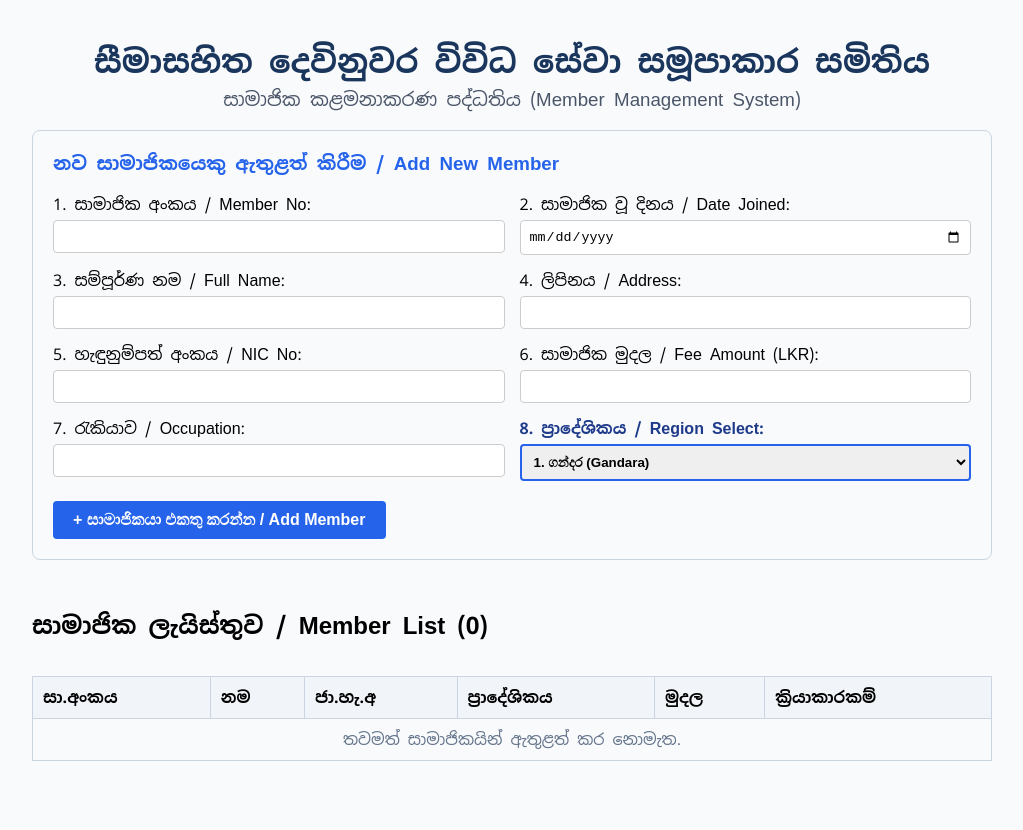
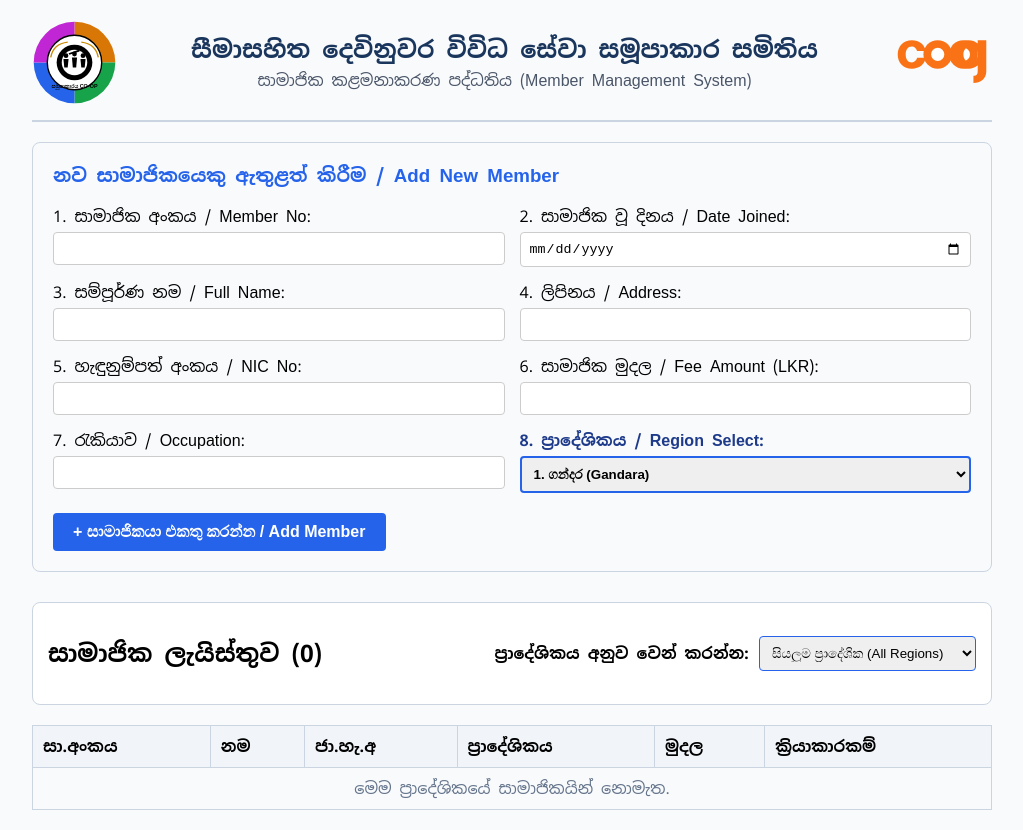
Before and after one commit to freeshihanshihan-lgtm/coop-member-system-New, a Next.js app: page / in a window 1280 px wide. Shown: the whole page, without its empty margins (128-1151 px from the left). Before the commit the page ends 800 px from the top, so only its background shows below. Built offline with nearby package versions, Linux system fonts and the light colour scheme.

Commit message:
Update index.js

```diff
--- a/pages/index.js
+++ b/pages/index.js
@@ -15,6 +15,7 @@ export default function Home() {
     region: 'ගන්දර'
   });
 
+  const [filterRegion, setFilterRegion] = useState('ALL');
   const [activePrint, setActivePrint] = useState(null);
   const printRef = useRef();
 
@@ -48,19 +49,77 @@ export default function Home() {
     }, 300);
   };
 
+  const filteredMembers = filterRegion === 'ALL'
+    ? members
+    : members.filter(m => m.region === filterRegion);
+
+  // SVG Logos
+  const RoundCoopLogo = () => (
+    <svg viewBox="0 0 500 500" width="100%" height="100%">
+      <path d="M 250,10 A 240,240 0 0,1 490,250 L 410,250 A 160,160 0 0,0 250,90 Z" fill="#d97706" />
+      <path d="M 490,250 A 240,240 0 0,1 250,490 L 250,410 A 160,160 0 0,0 410,250 Z" fill="#16a34a" />
+      <path d="M 250,490 A 240,240 0 0,1 10,250 L 90,250 A 160,160 0 0,0 250,410 Z" fill="#2563eb" />
+      <path d="M 10,250 A 240,240 0 0,1 250,10 L 250,90 A 160,160 0 0,0 90,250 Z" fill="#c026d3" />
+      <circle cx="250" cy="250" r="160" fill="#ffffff" stroke="#000" strokeWidth="8" />
+      {/* Center Gear */}
+      <circle cx="250" cy="250" r="105" fill="#000000" />
+      <circle cx="250" cy="250" r="75" fill="#ffffff" />
+      {/* Figures */}
+      <g fill="#000000">
+        <circle cx="200" cy="210" r="14" />
+        <circle cx="250" cy="200" r="14" />
+        <circle cx="300" cy="210" r="14" />
+        <path d="M 185,230 L 215,230 L 210,280 L 190,280 Z" />
+        <path d="M 235,220 L 265,220 L 260,280 L 240,280 Z" />
+        <path d="M 285,230 L 315,230 L 310,280 L 290,280 Z" />
+        <path d="M 220,205 L 280,185 L 275,175 L 215,195 Z" />
+      </g>
+      {/* Wheat Details */}
+      <path d="M 110,220 Q 125,140 210,130" stroke="#ca8a04" strokeWidth="8" fill="none" />
+      <path d="M 390,220 Q 375,140 290,130" stroke="#ca8a04" strokeWidth="8" fill="none" />
+      {/* Sinhala & Tamil Text Arc Simulation */}
+      <text x="250" y="400" textAnchor="middle" fontSize="32" fontWeight="bold" fontFamily="sans-serif" fill="#000">සමූපාකාරය CO-OP</text>
+    </svg>
+  );
+
+  const CoopTextLogo = () => (
+    <svg viewBox="0 0 350 160" width="100%" height="100%">
+      <g fill="#f97316">
+        <path d="M 70 100 C 40 100 20 80 20 50 C 20 20 40 0 70 0 C 95 0 115 15 118 38 L 88 38 C 85 28 78 22 70 22 C 55 22 48 34 48 50 C 48 66 55 78 70 78 C 78 78 85 72 88 62 L 118 62 C 115 85 95 100 70 100 Z" />
+        <circle cx="160" cy="50" r="50" />
+        <circle cx="160" cy="50" r="23" fill="#ffffff" />
+        <circle cx="250" cy="50" r="50" />
+        <circle cx="250" cy="50" r="23" fill="#ffffff" />
+        <path d="M 300 0 L 330 0 L 330 110 C 330 135 310 150 285 150 L 285 125 C 298 125 300 118 300 108 L 300 88 C 292 96 280 100 268 100 C 240 100 220 80 220 50 C 220 20 240 0 268 0 C 280 0 292 4 300 12 Z M 275 22 C 260 22 250 34 250 50 C 250 66 260 78 275 78 C 290 78 300 66 300 50 C 300 34 290 22 275 22 Z" />
+      </g>
+    </svg>
+  );
+
   return (
     <div style={{ fontFamily: "'Iskoola Pota', 'Noto Sans Sinhala', Arial, sans-serif", padding: '20px', maxWidth: '1000px', margin: 'auto' }}>
 
       {/* SCREEN ONLY VIEW */}
       <div className="no-print">
-        <h1 style={{ textAlign: 'center', color: '#1a365d', marginBottom: '5px' }}>
+
+        {/* HEADER WITH LOGOS */}
+        <div style={{ display: 'flex', alignItems: 'center', justifyContent: 'space-between', borderBottom: '2px solid #cbd5e1', paddingBottom: '15px', marginBottom: '20px' }}>
+          <div style={{ width: '85px', height: '85px' }}>
+            <RoundCoopLogo />
+          </div>
+          <div style={{ textAlign: 'center', flexGrow: 1 }}>
+            <h1 style={{ color: '#1a365d', margin: '0', fontSize: '24px' }}>
               සීමාසහිත දෙවිනුවර විවිධ සේවා සමූපාකාර සමිතිය
             </h1>
-        <h3 style={{ textAlign: 'center', color: '#4a5568', marginTop: '0', fontWeight: 'normal' }}>
+            <h3 style={{ color: '#4a5568', margin: '5px 0 0 0', fontWeight: 'normal', fontSize: '16px' }}>
               සාමාජික කළමනාකරණ පද්ධතිය (Member Management System)
             </h3>
+          </div>
+          <div style={{ width: '100px', height: '50px' }}>
+            <CoopTextLogo />
+          </div>
+        </div>
 
-        {/* INPUT FORM WITH PRADESHIKAYA SELECT BOX */}
+        {/* FORM */}
         <form onSubmit={handleSubmit} style={{ background: '#f8fafc', padding: '20px', borderRadius: '8px', border: '1px solid #cbd5e1', marginBottom: '30px' }}>
           <h3 style={{ marginTop: 0, color: '#2563eb' }}>නව සාමාජිකයෙකු ඇතුළත් කිරීම / Add New Member</h3>
           <div style={{ display: 'grid', gridTemplateColumns: '1fr 1fr', gap: '15px' }}>
@@ -117,13 +176,30 @@ export default function Home() {
           </button>
         </form>
 
-        <div style={{ display: 'flex', justifyContent: 'space-between', alignItems: 'center', marginBottom: '15px' }}>
-          <h2>සාමාජික ලැයිස්තුව / Member List ({members.length})</h2>
-          {members.length > 0 && (
-            <button onClick={() => handlePrint('summary')} style={{ padding: '10px 18px', backgroundColor: '#16a34a', color: '#fff', border: 'none', borderRadius: '4px', cursor: 'pointer', fontWeight: 'bold', fontSize: '15px' }}>
-              📄 මුළු නාම ලේඛනයම PDF ලෙස ගන්න
+        {/* MEMBER LIST & REGION FILTER FOR PDF */}
+        <div style={{ background: '#fff', padding: '15px', borderRadius: '8px', border: '1px solid #cbd5e1', marginBottom: '20px' }}>
+          <div style={{ display: 'flex', justifyContent: 'space-between', alignItems: 'center', flexWrap: 'wrap', gap: '10px' }}>
+            <h2>සාමාජික ලැයිස්තුව ({filteredMembers.length})</h2>
+
+            {/* FILTER BY REGION */}
+            <div style={{ display: 'flex', alignItems: 'center', gap: '10px' }}>
+              <label style={{ fontWeight: 'bold' }}>ප්‍රාදේශිකය අනුව වෙන් කරන්න:</label>
+              <select value={filterRegion} onChange={(e) => setFilterRegion(e.target.value)} style={{ padding: '8px', borderRadius: '4px', border: '1px solid #2563eb' }}>
+                <option value="ALL">සියලුම ප්‍රාදේශික (All Regions)</option>
+                <option value="ගන්දර">ගන්දර (Gandara)</option>
+                <option value="කන්දගොඩැල්ල">කන්දගොඩැල්ල (Kandagodella)</option>
+                <option value="කපුගම">කපුගම (Kapugama)</option>
+                <option value="අපරැක්ක">අපරැක්ක (Aparekka)</option>
+                <option value="නා ඔටුන්න">නා ඔටුන්න (Na Otunna)</option>
+              </select>
+
+              {filteredMembers.length > 0 && (
+                <button onClick={() => handlePrint('summary')} style={{ padding: '8px 16px', backgroundColor: '#16a34a', color: '#fff', border: 'none', borderRadius: '4px', cursor: 'pointer', fontWeight: 'bold' }}>
+                  📄 {filterRegion === 'ALL' ? 'සියලුම' : filterRegion} නාම ලේඛනය PDF ලෙස ගන්න
                 </button>
               )}
+            </div>
+          </div>
         </div>
 
         <table border="1" cellPadding="10" style={{ width: '100%', borderCollapse: 'collapse', textAlign: 'left', borderColor: '#cbd5e1' }}>
@@ -138,12 +214,12 @@ export default function Home() {
             </tr>
           </thead>
           <tbody>
-            {members.length === 0 ? (
+            {filteredMembers.length === 0 ? (
               <tr>
-                <td colSpan="6" style={{ textAlign: 'center', color: '#64748b' }}>තවමත් සාමාජිකයින් ඇතුළත් කර නොමැත.</td>
+                <td colSpan="6" style={{ textAlign: 'center', color: '#64748b' }}>මෙම ප්‍රාදේශිකයේ සාමාජිකයින් නොමැත.</td>
               </tr>
             ) : (
-              members.map((m) => (
+              filteredMembers.map((m) => (
                 <tr key={m.id}>
                   <td>{m.memberNo}</td>
                   <td>{m.fullName}</td>
@@ -162,15 +238,17 @@ export default function Home() {
         </table>
       </div>
 
-      {/* PRINT AREA (A4 OUTPUT) */}
+      {/* PRINT AREA (FOR A4 PDF OUTPUT) */}
       <div className="print-only" ref={printRef}>
 
-        {/* 1. FULL SUMMARY LIST PDF */}
+        {/* 1. SUMMARY LIST PDF (REGION FILTERED) */}
         {activePrint === 'summary' && (
           <div style={{ padding: '10mm', color: '#000' }}>
             <div style={{ textAlign: 'center', marginBottom: '20px' }}>
               <h2 style={{ margin: '0', fontSize: '20px', textDecoration: 'underline' }}>සීමාසහිත දෙවිනුවර විවිධ සේවා සමූපාකාර සමිතිය</h2>
-              <h3 style={{ margin: '5px 0', fontSize: '17px', textDecoration: 'underline' }}>සාමාජික නාම ලේඛනය</h3>
+              <h3 style={{ margin: '5px 0', fontSize: '17px', textDecoration: 'underline' }}>
+                {filterRegion === 'ALL' ? 'මුළු සාමාජික නාම ලේඛනය' : `${filterRegion} ප්‍රාදේශික සාමාජික නාම ලේඛනය`}
+              </h3>
             </div>
 
             <table border="1" cellPadding="6" style={{ width: '100%', borderCollapse: 'collapse', textAlign: 'center', fontSize: '13px', borderColor: '#000' }}>
@@ -186,7 +264,7 @@ export default function Home() {
                 </tr>
               </thead>
               <tbody>
-                {members.map((m, idx) => (
+                {filteredMembers.map((m, idx) => (
                   <tr key={m.id}>
                     <td>{idx + 1}</td>
                     <td>{m.memberNo}</td>
@@ -201,7 +279,7 @@ export default function Home() {
             </table>
 
             <p style={{ fontSize: '13px', marginTop: '30px', lineHeight: '1.8', textAlign: 'justify' }}>
-              ඉහත අනු අංක .......... සිට .......... දක්වා වූ සාමාජිකයින් සී/ස දෙවිනුවර විවිධ සේවා සමූපාකාර සමිතියේ අංක .......... දරණ Pradeshiya වර්ෂ ........ මස ....... දින ........ට පෙර සාමාජිකත්වය ලබාගෙන ඇති වර්ෂ ....... මස ...... දින ....... ඡන්දය සඳහා සුදුසුකම් ඇති සාමාජිකයින්ගේ නාම ලේඛනය බව මෙයින් සහතික කරමු.
+              ඉහත අනු අංක .......... සිට .......... දක්වා වූ සාමාජිකයින් සී/ස දෙවිනුවර විවිධ සේවා සමූපාකාර සමිතියේ අංක .......... දරණ {filterRegion === 'ALL' ? 'ප්‍රාදේශිකයේ' : filterRegion + ' ප්‍රාදේශිකයේ'} වර්ෂ ........ මස ....... දින ........ට පෙර සාමාජිකත්වය ලබාගෙන ඇති වර්ෂ ....... මස ...... දින ....... ඡන්දය සඳහා සුදුසුකම් ඇති සාමාජිකයින්ගේ නාම ලේඛනය බව මෙයින් සහතික කරමු.
             </p>
 
             <div style={{ display: 'flex', justifyContent: 'space-between', alignItems: 'center', marginTop: '60px', textAlign: 'center', fontSize: '13px' }}>
@@ -228,26 +306,16 @@ export default function Home() {
         {activePrint && activePrint !== 'summary' && (
           <div style={{ border: '2px solid #000', padding: '10mm', minHeight: '270mm', position: 'relative', color: '#000', boxSizing: 'border-box' }}>
 
-            {/* Header Logos */}
+            {/* Header Header Info with Exact Logos */}
             <div style={{ borderBottom: '3px solid #000', paddingBottom: '10px', marginBottom: '10px' }}>
               <div style={{ display: 'flex', justifyContent: 'space-between', alignItems: 'center' }}>
 
-                {/* Left Co-op Emblem Logo SVG */}
-                <div style={{ width: '90px', height: '90px' }}>
-                  <svg viewBox="0 0 100 100" width="100%" height="100%">
-                    <circle cx="50" cy="50" r="45" fill="none" stroke="#6b21a8" strokeWidth="6" />
-                    <circle cx="50" cy="50" r="38" fill="none" stroke="#dc2626" strokeWidth="3" />
-                    <circle cx="50" cy="50" r="34" fill="none" stroke="#eab308" strokeWidth="3" />
-                    <circle cx="50" cy="50" r="30" fill="none" stroke="#16a34a" strokeWidth="3" />
-                    <circle cx="50" cy="50" r="26" fill="none" stroke="#2563eb" strokeWidth="3" />
-                    <circle cx="50" cy="50" r="18" fill="#1e293b" />
-                    <path d="M 50,38 L 46,54 L 54,54 Z" fill="#fff" />
-                    <path d="M 40,48 L 50,56 L 45,64 Z" fill="#fff" />
-                    <path d="M 60,48 L 50,56 L 55,64 Z" fill="#fff" />
-                  </svg>
+                {/* Left Co-op Round Logo */}
+                <div style={{ width: '85px', height: '85px' }}>
+                  <RoundCoopLogo />
                 </div>
 
-                {/* Header Text */}
+                {/* Center Title Text */}
                 <div style={{ textAlign: 'center', flexGrow: 1 }}>
                   <h2 style={{ margin: 0, color: '#312e81', fontSize: '22px', fontWeight: 'bold' }}>සීමා සහිත දෙවිනුවර විවිධ සේවා සමූපාකාර සමිතිය</h2>
                   <div style={{ fontSize: '13px', fontWeight: 'bold', margin: '2px 0' }}>අංක:111, තංගල්ල පාර, දෙවිනුවර</div>
@@ -256,26 +324,25 @@ export default function Home() {
                   <div style={{ fontSize: '12px', color: '#0000ff', textDecoration: 'underline', fontWeight: 'bold' }}>mpcsdevinuwara@gmail.com</div>
                 </div>
 
-                {/* Right Orange COOP Logo SVG */}
-                <div style={{ width: '100px', textAlign: 'right' }}>
-                  <svg viewBox="0 0 120 50" width="100%" height="45">
-                    <text x="0" y="38" fill="#ea580c" fontSize="38" fontWeight="900" fontFamily="sans-serif">coop</text>
-                  </svg>
+                {/* Right Orange COOP Logo */}
+                <div style={{ width: '100px', height: '45px' }}>
+                  <CoopTextLogo />
                 </div>
               </div>
 
+              {/* Reference Reg Nos */}
               <div style={{ display: 'flex', justifyContent: 'space-between', fontSize: '12px', marginTop: '10px', fontWeight: 'bold' }}>
                 <div>මගේ අංකය: M/D/M/GM/ දෙවි/.........../...........</div>
                 <div style={{ textAlign: 'right' }}>ලියාපදිංචි අංකය:<br/>මාර/දෙවි/05</div>
               </div>
             </div>
 
-            {/* Title */}
+            {/* Main Certificate Title */}
             <div style={{ textAlign: 'center', margin: '35px 0' }}>
               <h1 style={{ fontSize: '32px', margin: 0, fontWeight: 'normal', fontFamily: 'serif' }}>සාමාජික කොටස් සහතිකය</h1>
             </div>
 
-            {/* Formatted Certificate Fields */}
+            {/* Exact Formatted Data Rows */}
             <div style={{ width: '85%', margin: '0 auto', fontSize: '16px', lineHeight: '2.8' }}>
 
               <div style={{ display: 'flex' }}>
@@ -322,7 +389,7 @@ export default function Home() {
 
             </div>
 
-            {/* Footer Signatures and Red Seal */}
+            {/* Footer Signatures and Red Starburst Seal */}
             <div style={{ display: 'flex', justifyContent: 'space-between', alignItems: 'center', marginTop: '60px', padding: '0 20px' }}>
 
               <div style={{ textAlign: 'center' }}>
@@ -330,7 +397,7 @@ export default function Home() {
                 <div style={{ marginTop: '5px', fontSize: '14px' }}>සාමාන්‍යාධිකාරී</div>
               </div>
 
-              {/* Red Starburst Seal */}
+              {/* Exact Red Starburst Seal Graphic */}
               <div style={{ position: 'relative', width: '110px', height: '110px', display: 'flex', alignItems: 'center', justifyContent: 'center' }}>
                 <svg viewBox="0 0 100 100" width="100%" height="100%" style={{ position: 'absolute' }}>
                   <path d="M 50 0 L 58 15 L 75 3 L 77 22 L 96 18 L 90 36 L 100 50 L 90 64 L 96 82 L 77 78 L 75 97 L 58 85 L 50 100 L 42 85 L 25 97 L 23 78 L 4 82 L 10 64 L 0 50 L 10 36 L 4 18 L 23 22 L 25 3 L 42 15 Z" fill="#b91c1c" />
```
Lines whose indentation alone changed are shown as unchanged.
